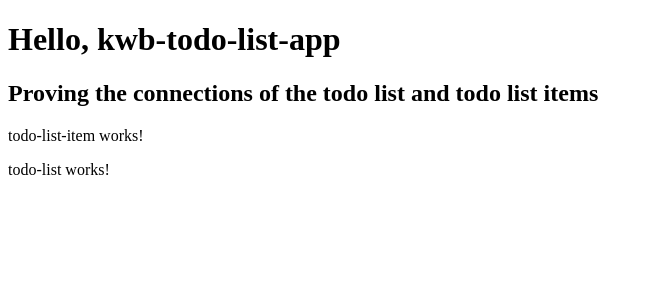
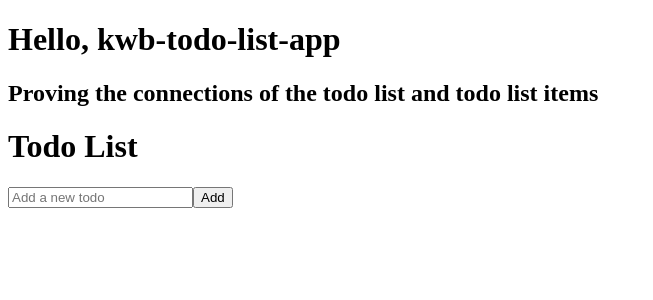
Before and after one commit to kwbonte/kwb-todo-list-app, an Angular app: page / in a window 1280 px wide. Shown: the top 300 px of the page, without its empty margins (0-653 px from the left). Built offline with nearby package versions, Linux system fonts and the light colour scheme.

Commit message:
getting the initial items in for the add functionality of the todo list and validating the wiring.

```diff
--- a/src/app/app.component.html
+++ b/src/app/app.component.html
@@ -1,6 +1,5 @@
 <div class="container">
   <h1>Hello, {{ title }}</h1>
   <h2>Proving the connections of the todo list and todo list items</h2>
-  <app-todo-list-item> </app-todo-list-item>
   <app-todo-list></app-todo-list>
 </div>
--- a/src/app/app.component.ts
+++ b/src/app/app.component.ts
@@ -1,12 +1,11 @@
 import { Component } from '@angular/core';
-import { RouterOutlet } from '@angular/router';
 import { TodoListComponent } from './todo-list/todo-list.component';
-import { TodoListItemComponent } from './todo-list-item/todo-list-item.component';
+import { CommonModule } from '@angular/common';
 
 @Component({
   selector: 'app-root',
   standalone: true,
-  imports: [RouterOutlet, TodoListComponent, TodoListItemComponent],
+  imports: [CommonModule, TodoListComponent],
   templateUrl: './app.component.html',
   styleUrl: './app.component.scss',
 })
--- a/src/app/todo-list-item/todo-list-item.component.html
+++ b/src/app/todo-list-item/todo-list-item.component.html
@@ -1 +1,5 @@
 <p>todo-list-item works!</p>
+<div class="todo-list-item">
+  <input type="checkbox" [checked]="todo?.completed" (change)="(onChecked)" />
+  <span [class.completed]="todo?.completed">{{ todo?.text }}</span>
+</div>
--- a/src/app/todo-list-item/todo-list-item.component.scss
+++ b/src/app/todo-list-item/todo-list-item.component.scss
@@ -0,0 +1,3 @@
+.completed {
+  text-decoration: line-through;
+}
--- a/src/app/todo-list-item/todo-list-item.component.ts
+++ b/src/app/todo-list-item/todo-list-item.component.ts
@@ -1,10 +1,19 @@
-import { Component } from '@angular/core';
+import { CommonModule } from '@angular/common';
+import { Component, EventEmitter, Input, Output } from '@angular/core';
 
 @Component({
   selector: 'app-todo-list-item',
   standalone: true,
-  imports: [],
+  imports: [CommonModule],
   templateUrl: './todo-list-item.component.html',
   styleUrl: './todo-list-item.component.scss',
 })
-export class TodoListItemComponent {}
+export class TodoListItemComponent {
+  @Input() todo: any;
+  @Output() markComplete = new EventEmitter<void>();
+
+  onChecked() {
+    console.log('hey this works');
+    this.markComplete.emit();
+  }
+}
--- a/src/app/todo-list/todo-list.component.html
+++ b/src/app/todo-list/todo-list.component.html
@@ -1 +1,19 @@
-<p>todo-list works!</p>
+<div class="todo-list">
+  <h1>Todo List</h1>
+  <form (ngSubmit)="addTodo()">
+    <input
+      type="text"
+      [(ngModel)]="newTodo"
+      name="newTodo"
+      placeholder="Add a new todo"
+      required
+    />
+    <button type="submit">Add</button>
+  </form>
+  <div *ngFor="let todo of todos; let i = index">
+    <app-todo-list-item
+      [todo]="todo"
+      (markComplete)="markCompleted(i)"
+    ></app-todo-list-item>
+  </div>
+</div>
--- a/src/app/todo-list/todo-list.component.ts
+++ b/src/app/todo-list/todo-list.component.ts
@@ -1,10 +1,30 @@
 import { Component } from '@angular/core';
+import { TodoListItemComponent } from '../todo-list-item/todo-list-item.component';
+import { CommonModule } from '@angular/common';
+import { FormsModule } from '@angular/forms';
 
 @Component({
   selector: 'app-todo-list',
   standalone: true,
-  imports: [],
+  imports: [CommonModule, FormsModule, TodoListItemComponent],
   templateUrl: './todo-list.component.html',
   styleUrl: './todo-list.component.scss',
 })
-export class TodoListComponent {}
+export class TodoListComponent {
+  todos: any[] = [];
+  newTodo: string = '';
+
+  constructor() {}
+
+  ngOnInit() {
+    this.todos = [];
+  }
+
+  addTodo() {
+    console.log('add selected');
+  }
+
+  markCompleted(index: number) {
+    console.log('index ', index);
+  }
+}
```
